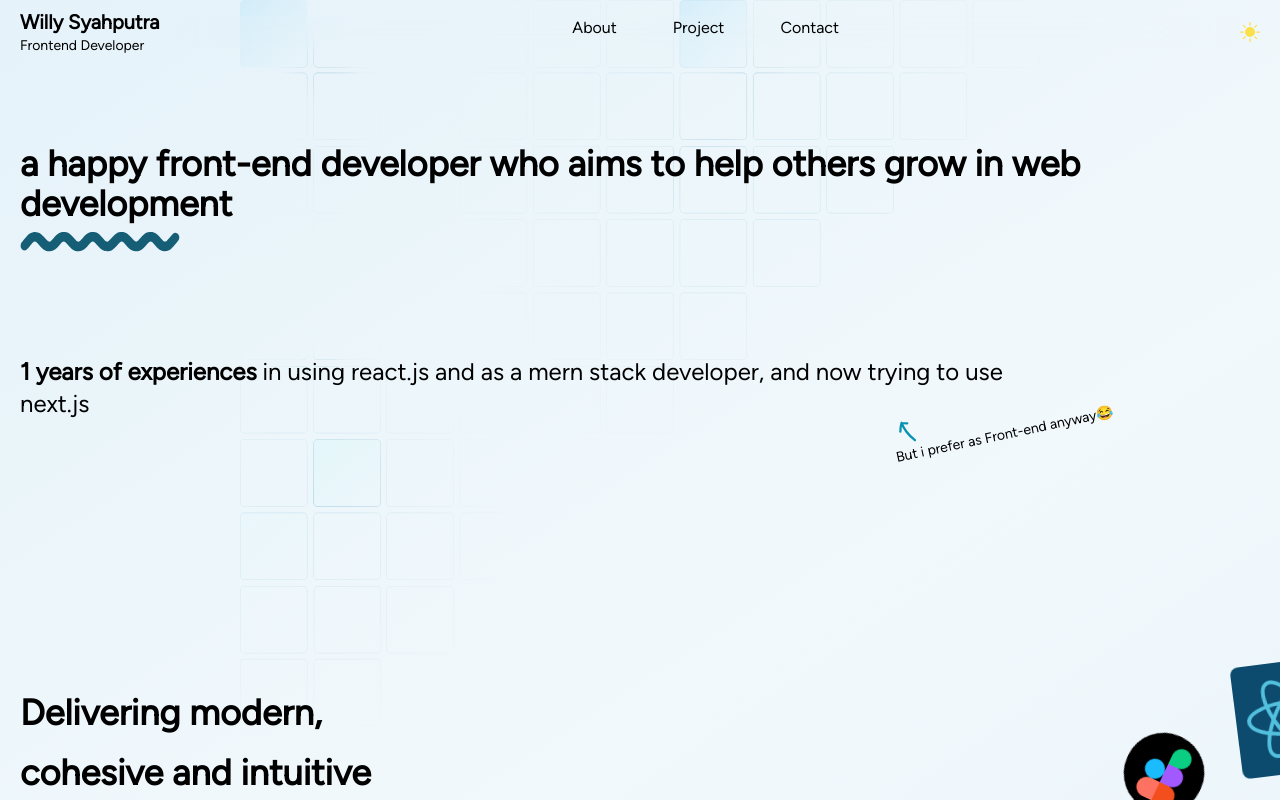
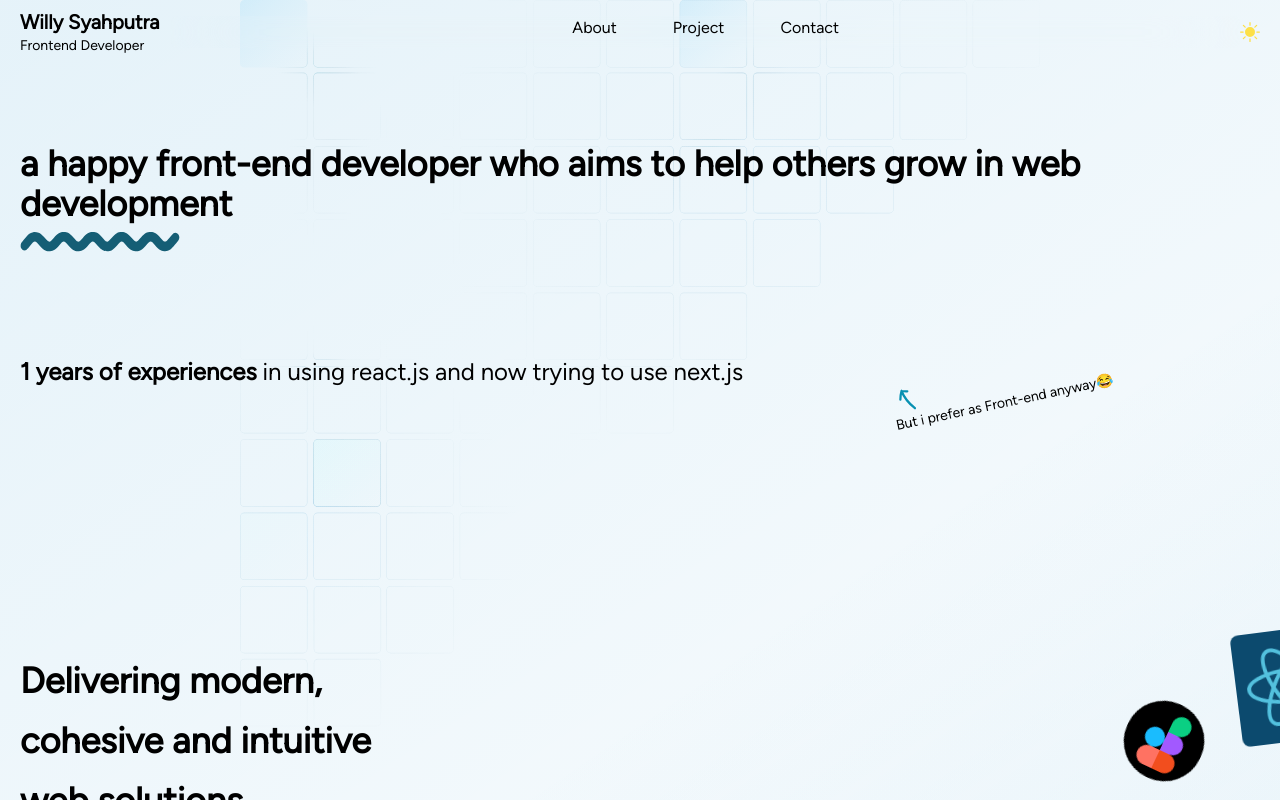
Before and after one commit to Codewithwil07/my-portofolio, a React (Vite) app: page / in a window 1280 px wide. Shown: the top 800 px of the page. Built offline with nearby package versions, Linux system fonts and the light colour scheme.

Commit message:
Update Hero.jsx

```diff
--- a/src/components/layout/home/Hero.jsx
+++ b/src/components/layout/home/Hero.jsx
@@ -15,7 +15,7 @@ export default function Hero() {
                 />
                 <p className='text-xl md:text-2xl top-2 w-[80%] lowercase'>
                     <span className='font-bold'>1 Years of experiences</span> in
-                    using React.js and as a mern stack developer, and now trying
+                    using React.js and now trying
                     to use next.js
                 </p>
             </div>
```
